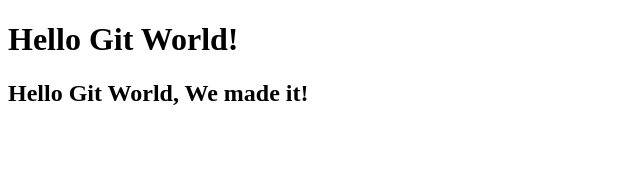
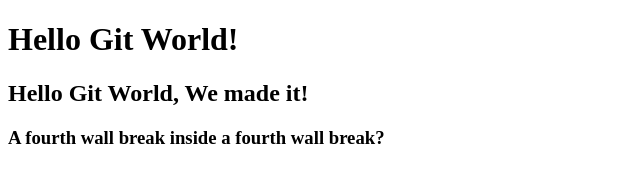
Before and after one commit to PrimeSalad/LandoyBermudez_Activity3, a plain HTML site: page index.html in a window 1280 px wide. Shown: the whole page, without its empty margins (0-640 px from the left). Drawn offline with Linux system fonts and the light colour scheme.

Commit message:
Update index.html

```diff
--- a/index.html
+++ b/index.html
@@ -6,5 +6,6 @@
 <body>
 	<h1>Hello  Git  World!</h1>
         <h2>Hello Git World,  We made it!</h2>
+	<h3>A fourth wall break inside a fourth wall break?</h3>
 </body>
 </html>
```
